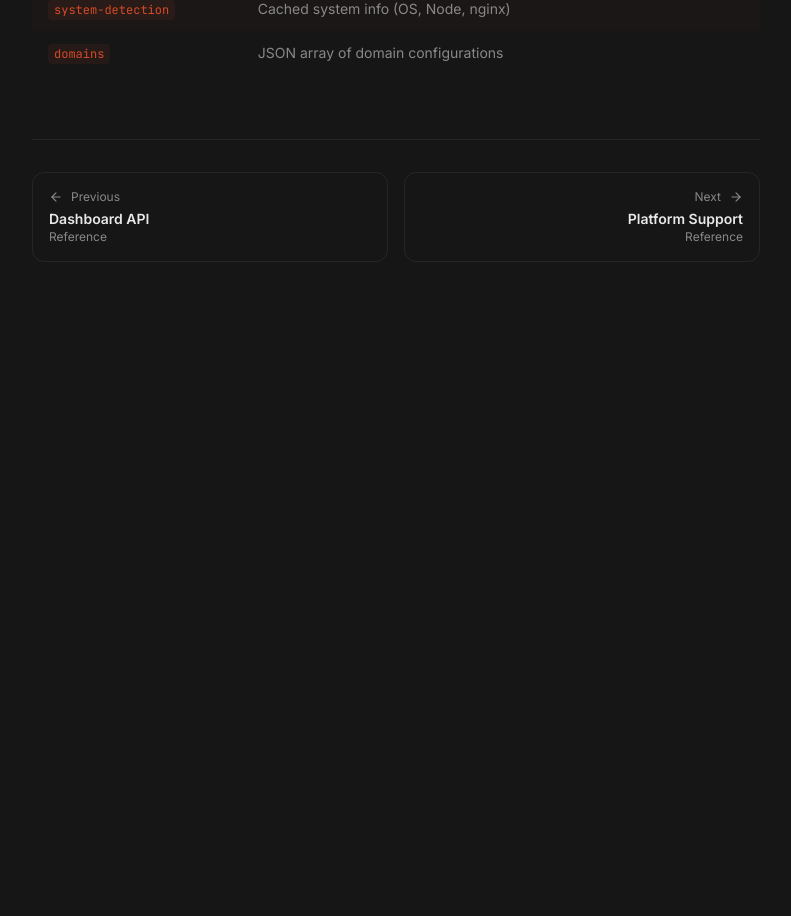
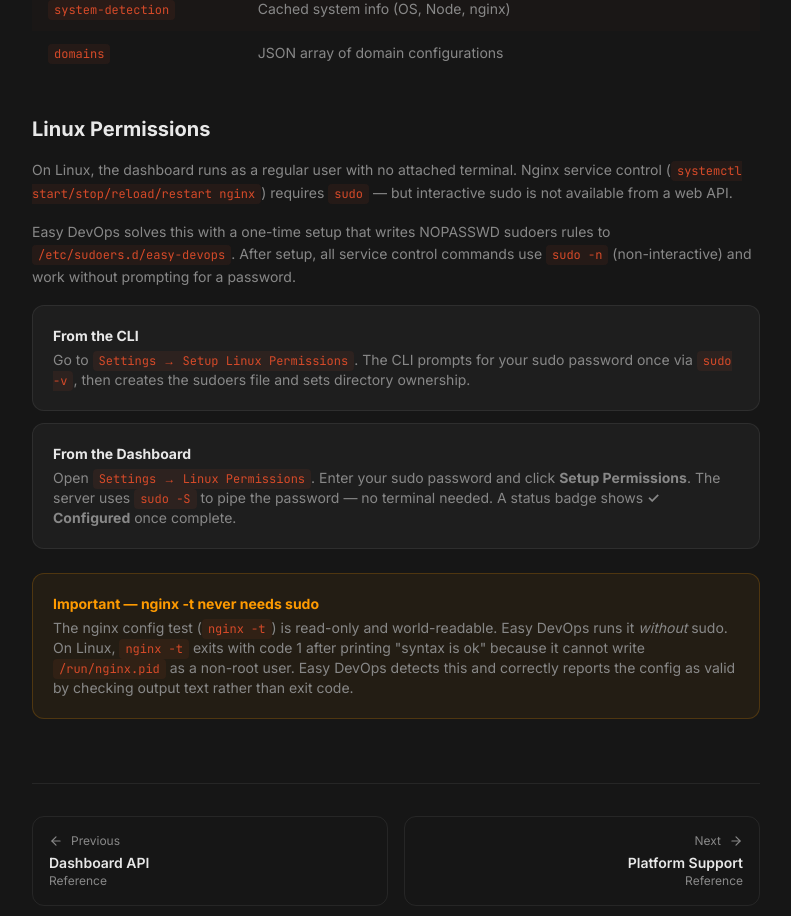
Before and after one commit to omar00050/easy-devops-docs, a Next.js app: page /docs/configuration in a window 1280 px wide. Shown: the part 802-1718 px from the top of the page, without its empty margins (272-1063 px from the left). Before the commit the page ends 1112 px from the top, so only its background shows below. Built offline with nearby package versions, Linux system fonts and the light colour scheme.

Commit message:
feat: add Linux permissions setup instructions and related API endpoints

```diff
--- a/app/docs/api/page.tsx
+++ b/app/docs/api/page.tsx
@@ -48,6 +48,8 @@
     title: "Settings",
     endpoints: [
       { path: "/api/settings", methods: ["GET", "POST"], desc: "Get / save dashboard settings" },
+      { path: "/api/settings/permissions", methods: ["GET"], desc: "Check whether Linux NOPASSWD sudoers are configured" },
+      { path: "/api/settings/permissions/setup", methods: ["POST"], desc: "Write /etc/sudoers.d/easy-devops via sudo -S (Linux only). Body: { password: string }" },
     ],
   },
 ];
--- a/app/docs/commands/page.tsx
+++ b/app/docs/commands/page.tsx
@@ -20,7 +20,7 @@
       { name: "SSL Manager", description: "List certs, issue new certs (HTTP-01 or DNS-01), renew expiring certs." },
       { name: "Domain Manager", description: "List, add, edit, enable/disable, delete reverse proxy configs." },
       { name: "Open Dashboard", description: "Starts the Express + Vue 3 web dashboard." },
-      { name: "Settings", description: "Configure ports, directories, passwords, and ACME email." },
+      { name: "Settings", description: "Configure ports, directories, passwords, ACME email, and Linux permissions." },
       { name: "Check for Updates", description: "Checks npm registry for a new version of easy-devops." },
       { name: "Exit", description: "Exit the CLI gracefully. Press Ctrl+C at any time." },
     ],
@@ -61,6 +61,17 @@
       { name: "Update npm", description: "Updates npm to the latest version." },
     ],
   },
+  {
+    title: "Settings Sub-commands",
+    commands: [
+      { name: "Dashboard Port", description: "Set the port the web dashboard listens on (default: 6443)." },
+      { name: "Dashboard Password", description: "Change the login password for the web dashboard." },
+      { name: "Nginx Directory", description: "Set the nginx installation path (nginxDir)." },
+      { name: "SSL Directory", description: "Set the SSL certificate storage root (sslDir)." },
+      { name: "ACME Email", description: "Set the email used for Let's Encrypt account registration." },
+      { name: "Setup Linux Permissions", description: "Linux only. Runs sudo -v then writes /etc/sudoers.d/easy-devops with NOPASSWD rules for systemctl and the detected nginx binary. Required for nginx service control from the dashboard. Shows ✅ configured once done." },
+    ],
+  },
 ];
 
 export default function CommandsPage() {
@@ -73,7 +84,7 @@
       <p className="text-muted text-base leading-relaxed mb-10">The Easy DevOps CLI presents a top-level menu. Select an option with arrow keys, then follow the sub-menu prompts.</p>
 
       <h2 id="cli-banner" className="text-xl font-bold mt-10 mb-4 text-foreground">CLI Banner</h2>
-      <CodeBlock lang="text" filename="terminal">{`  ███████╗███████╗     Easy DevOps  v1.0.0
+      <CodeBlock lang="text" filename="terminal">{`  ███████╗███████╗     Easy DevOps  v1.0.2
   ██╔════╝╚════██╗     ─────────────────────
   █████╗      ██╔╝     CLI & Web Dashboard
   ██╔══╝     ██╔╝      Nginx · SSL · Domains · Node.js
--- a/app/docs/configuration/page.tsx
+++ b/app/docs/configuration/page.tsx
@@ -86,6 +86,29 @@
         </tbody>
       </table>
 
+      <h2 id="linux-permissions" className="text-xl font-bold mt-10 mb-4 text-foreground">Linux Permissions</h2>
+      <p className="text-muted text-sm leading-relaxed mb-4">
+        On Linux, the dashboard runs as a regular user with no attached terminal. Nginx service control
+        (<code className="font-mono text-xs bg-primary/[0.08] text-primary px-1.5 py-0.5 rounded">systemctl start/stop/reload/restart nginx</code>) requires <code className="font-mono text-xs bg-primary/[0.08] text-primary px-1.5 py-0.5 rounded">sudo</code> — but interactive sudo is not available from a web API.
+      </p>
+      <p className="text-muted text-sm leading-relaxed mb-4">
+        Easy DevOps solves this with a one-time setup that writes NOPASSWD sudoers rules to <code className="font-mono text-xs bg-primary/[0.08] text-primary px-1.5 py-0.5 rounded">/etc/sudoers.d/easy-devops</code>. After setup, all service control commands use <code className="font-mono text-xs bg-primary/[0.08] text-primary px-1.5 py-0.5 rounded">sudo -n</code> (non-interactive) and work without prompting for a password.
+      </p>
+      <div className="space-y-3 mb-6">
+        <div className="bg-surface border border-border rounded-xl p-5 text-sm">
+          <p className="font-bold text-foreground mb-1">From the CLI</p>
+          <p className="text-muted">Go to <code className="font-mono text-xs bg-primary/[0.08] text-primary px-1.5 py-0.5 rounded">Settings → Setup Linux Permissions</code>. The CLI prompts for your sudo password once via <code className="font-mono text-xs bg-primary/[0.08] text-primary px-1.5 py-0.5 rounded">sudo -v</code>, then creates the sudoers file and sets directory ownership.</p>
+        </div>
+        <div className="bg-surface border border-border rounded-xl p-5 text-sm">
+          <p className="font-bold text-foreground mb-1">From the Dashboard</p>
+          <p className="text-muted">Open <code className="font-mono text-xs bg-primary/[0.08] text-primary px-1.5 py-0.5 rounded">Settings → Linux Permissions</code>. Enter your sudo password and click <strong>Setup Permissions</strong>. The server uses <code className="font-mono text-xs bg-primary/[0.08] text-primary px-1.5 py-0.5 rounded">sudo -S</code> to pipe the password — no terminal needed. A status badge shows <strong>✓ Configured</strong> once complete.</p>
+        </div>
+      </div>
+      <div className="bg-amber-500/[0.06] border border-amber-500/20 rounded-xl p-5 text-sm mb-10">
+        <p className="font-bold text-amber-500 mb-1">Important — nginx -t never needs sudo</p>
+        <p className="text-muted">The nginx config test (<code className="font-mono text-xs bg-primary/[0.08] text-primary px-1.5 py-0.5 rounded">nginx -t</code>) is read-only and world-readable. Easy DevOps runs it <em>without</em> sudo. On Linux, <code className="font-mono text-xs bg-primary/[0.08] text-primary px-1.5 py-0.5 rounded">nginx -t</code> exits with code 1 after printing "syntax is ok" because it cannot write <code className="font-mono text-xs bg-primary/[0.08] text-primary px-1.5 py-0.5 rounded">/run/nginx.pid</code> as a non-root user. Easy DevOps detects this and correctly reports the config as valid by checking output text rather than exit code.</p>
+      </div>
+
       <DocsPagination
         prev={{ title: "Dashboard API", href: "/docs/api", section: "Reference" }}
         next={{ title: "Platform Support", href: "/docs/platform", section: "Reference" }}
--- a/app/docs/faq/page.tsx
+++ b/app/docs/faq/page.tsx
@@ -45,6 +45,18 @@
     question: "Where is the data stored?",
     answer: "All configuration lives in data/easy-devops.sqlite at the project root. SSL certificates are stored under sslDir (default: /etc/easy-devops/ssl/ on Linux, C:\\easy-devops\\ssl\\ on Windows). Nginx config files are generated to nginxDir/sites-available/ and symlinked to sites-enabled/.",
   },
+  {
+    question: 'Dashboard shows "Linux permissions not configured" on nginx start/stop/reload.',
+    answer: 'The dashboard runs headless (no terminal), so sudo cannot prompt for a password. You need to configure NOPASSWD sudoers rules once. From the CLI: Settings → Setup Linux Permissions. From the dashboard: Settings → Linux Permissions card → enter your password → Setup Permissions. This writes /etc/sudoers.d/easy-devops with NOPASSWD rules for systemctl and the nginx binary.',
+  },
+  {
+    question: '"nginx config test failed" even though the config looks correct (shows "syntax is ok").',
+    answer: 'When nginx -t is run as a non-root user, it prints "syntax is ok" then tries to write /run/nginx.pid — which requires root — causing it to exit with code 1. The config is actually valid. Easy DevOps v1.0.2+ handles this correctly: it checks the output text for "syntax is ok" rather than relying on the exit code alone. If you see this on an older version, upgrade to v1.0.2.',
+  },
+  {
+    question: 'Why does Easy DevOps run nginx -t without sudo?',
+    answer: 'nginx -t only reads configuration files, which are world-readable (644 permissions). It never needs root to validate syntax. Running it with sudo was the source of "a terminal is required" errors in the dashboard. Since v1.0.2, sudo has been removed from all nginx -t calls on every platform.',
+  },
 ];
 
 export default function FAQPage() {
--- a/app/docs/platform/page.tsx
+++ b/app/docs/platform/page.tsx
@@ -63,18 +63,29 @@
         </div>
       </div>
 
-      <div className="bg-surface border border-border rounded-xl p-6 text-sm">
+      <div className="bg-surface border border-border rounded-xl p-6 text-sm mb-6">
         <h3 className="font-bold text-foreground mb-3">Service Control Difference</h3>
         <div className="grid grid-cols-1 sm:grid-cols-2 gap-4">
           <div className="p-4 bg-primary/[0.04] rounded-lg">
             <code className="font-mono text-xs text-primary font-semibold">Linux</code>
-            <p className="text-muted mt-1">Uses <code className="font-mono text-xs bg-primary/[0.08] text-primary px-1.5 py-0.5 rounded">systemctl start/stop/restart nginx</code> for service management.</p>
+            <p className="text-muted mt-1">Uses <code className="font-mono text-xs bg-primary/[0.08] text-primary px-1.5 py-0.5 rounded">sudo -n systemctl start/stop/restart/reload nginx</code>. Requires one-time NOPASSWD sudoers setup — see Settings → Linux Permissions.</p>
           </div>
           <div className="p-4 bg-primary/[0.04] rounded-lg">
             <code className="font-mono text-xs text-primary font-semibold">Windows</code>
-            <p className="text-muted mt-1">Uses <code className="font-mono text-xs bg-primary/[0.08] text-primary px-1.5 py-0.5 rounded">nginx.exe</code> direct execution with process management.</p>
+            <p className="text-muted mt-1">Uses <code className="font-mono text-xs bg-primary/[0.08] text-primary px-1.5 py-0.5 rounded">nginx.exe</code> direct execution with process management via <code className="font-mono text-xs bg-primary/[0.08] text-primary px-1.5 py-0.5 rounded">tasklist</code> / <code className="font-mono text-xs bg-primary/[0.08] text-primary px-1.5 py-0.5 rounded">taskkill</code>.</p>
           </div>
         </div>
+      </div>
+
+      <div className="bg-amber-500/[0.06] border border-amber-500/20 rounded-xl p-6 text-sm">
+        <h3 className="font-bold text-amber-500 mb-2">Linux: First-Time Permissions Setup Required</h3>
+        <p className="text-muted mb-2">The dashboard runs headless (no terminal). <code className="font-mono text-xs bg-primary/[0.08] text-primary px-1.5 py-0.5 rounded">sudo systemctl</code> commands require NOPASSWD sudoers rules or they will fail immediately.</p>
+        <ul className="space-y-1 text-muted list-disc list-inside">
+          <li>Run <strong>Settings → Setup Linux Permissions</strong> from the CLI once after install.</li>
+          <li>Or open the dashboard, go to <strong>Settings → Linux Permissions</strong>, enter your password, and click Setup.</li>
+          <li>This writes <code className="font-mono text-xs bg-primary/[0.08] text-primary px-1.5 py-0.5 rounded">/etc/sudoers.d/easy-devops</code> with rules scoped to nginx and certbot commands only.</li>
+          <li><code className="font-mono text-xs bg-primary/[0.08] text-primary px-1.5 py-0.5 rounded">nginx -t</code> config tests are always run without sudo — they are read-only and never require root.</li>
+        </ul>
       </div>
 
       <DocsPagination
```
